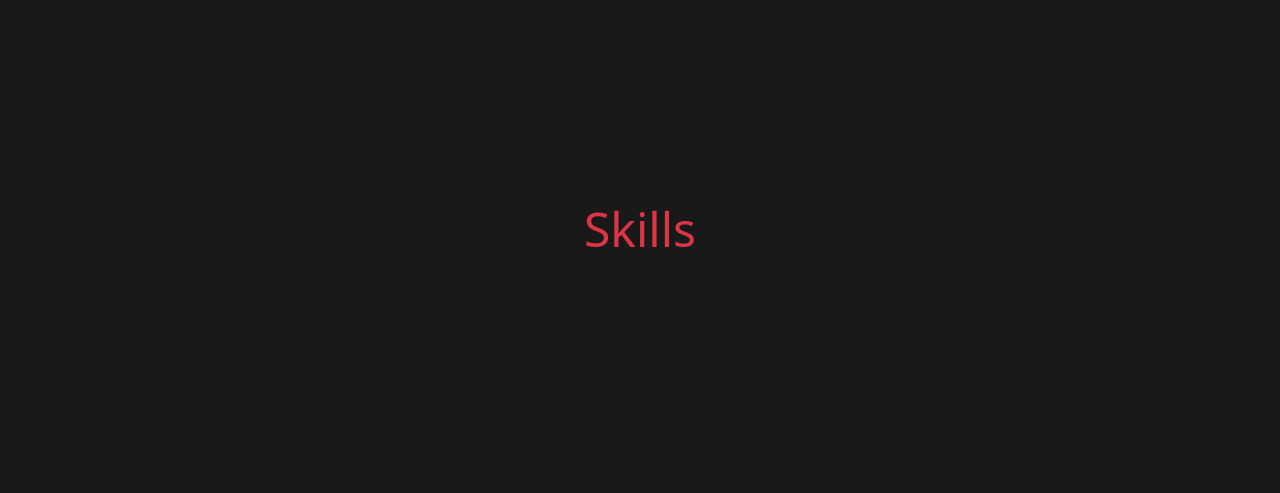
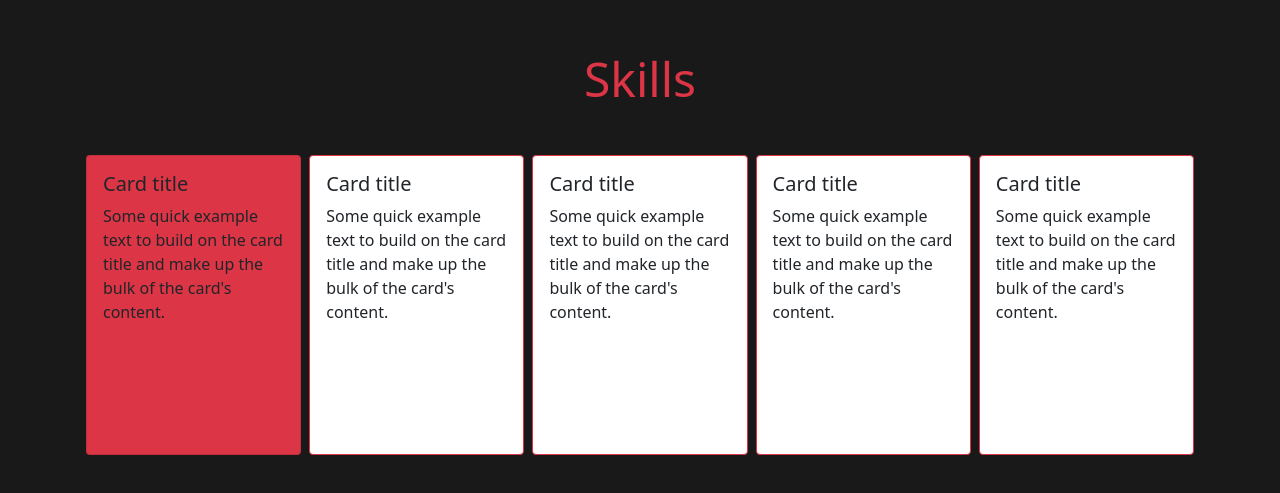
Before and after one commit to Jonathan-Challenger/Portfolio_React, a React (Create React App) app in the folder portfolio/: page / in a window 1280 px wide. Shown: the part 1843-2336 px from the top of the page. Built offline with nearby package versions, Linux system fonts and the light colour scheme.

Commit message:
add card items and some style to skills

```diff
--- a/portfolio/src/App.css
+++ b/portfolio/src/App.css
@@ -307,3 +307,17 @@ section {
   position: relative;
   padding-top: 200px;
 }
+
+.skills-info {
+  display: flex;
+}
+
+.card-item {
+  max-width: 250px;
+  height: 300px;
+  cursor: pointer;
+}
+
+.card {
+  height: 100%;
+}
--- a/portfolio/src/components/Skills.js
+++ b/portfolio/src/components/Skills.js
@@ -1,10 +1,72 @@
-import { Container } from "reactstrap";
+import { Container, Card, CardBody, CardText, CardTitle } from "reactstrap";
 
 const Skills = () => {
   return (
     <section id='skills'>
       <Container id='skills-content'>
-        <h2 className='section-title my-3'>Skills</h2>
+        <h2 className='section-title my-5'>Skills</h2>
+        <div className='skills-info'>
+          <div className='card-item mx-1'>
+            <Card color='danger'>
+              <CardBody>
+                <CardTitle tag='h5'>Card title</CardTitle>
+
+                <CardText>
+                  Some quick example text to build on the card title and make up
+                  the bulk of the card's content.
+                </CardText>
+              </CardBody>
+            </Card>
+          </div>
+          <div className='card-item mx-1'>
+            <Card color='danger' outline>
+              <CardBody>
+                <CardTitle tag='h5'>Card title</CardTitle>
+
+                <CardText>
+                  Some quick example text to build on the card title and make up
+                  the bulk of the card's content.
+                </CardText>
+              </CardBody>
+            </Card>
+          </div>
+          <div className='card-item mx-1'>
+            <Card color='danger' outline>
+              <CardBody>
+                <CardTitle tag='h5'>Card title</CardTitle>
+
+                <CardText>
+                  Some quick example text to build on the card title and make up
+                  the bulk of the card's content.
+                </CardText>
+              </CardBody>
+            </Card>
+          </div>
+          <div className='card-item mx-1'>
+            <Card color='danger' outline>
+              <CardBody>
+                <CardTitle tag='h5'>Card title</CardTitle>
+
+                <CardText>
+                  Some quick example text to build on the card title and make up
+                  the bulk of the card's content.
+                </CardText>
+              </CardBody>
+            </Card>
+          </div>
+          <div className='card-item mx-1'>
+            <Card color='danger' outline>
+              <CardBody>
+                <CardTitle tag='h5'>Card title</CardTitle>
+
+                <CardText>
+                  Some quick example text to build on the card title and make up
+                  the bulk of the card's content.
+                </CardText>
+              </CardBody>
+            </Card>
+          </div>
+        </div>
       </Container>
     </section>
   );
```
